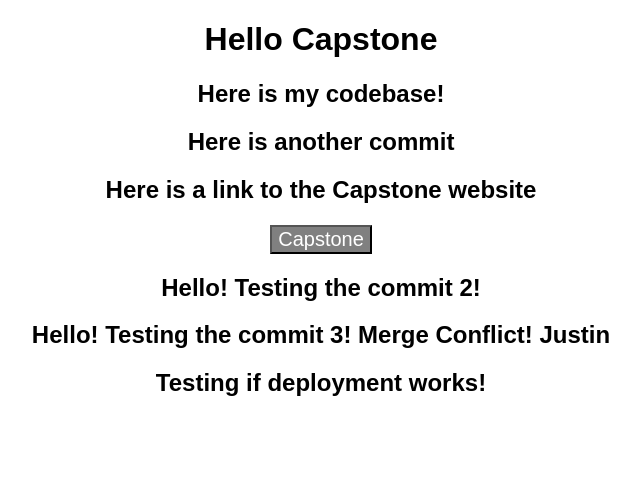
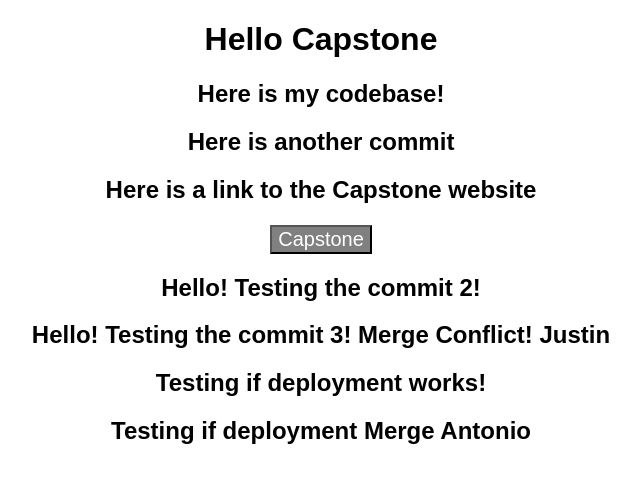
Before and after one commit to jmart2001/testing, a React (Create React App) app: page / in a window 1280 px wide. Shown: the top 482 px of the page, without its empty margins (319-959 px from the left). Built offline with nearby package versions, Linux system fonts and the light colour scheme.

Commit message:
Testing Merge 2

```diff
--- a/src/App.js
+++ b/src/App.js
@@ -21,6 +21,7 @@ export default function App() {
       <h2>Hello! Testing the commit 2!</h2>
       <h2>Hello! Testing the commit 3! Merge Conflict! Justin</h2>
       <h2>Testing if deployment works!</h2>
+      <h2>Testing if deployment Merge Antonio</h2>
     </div>
   );
 }
```
